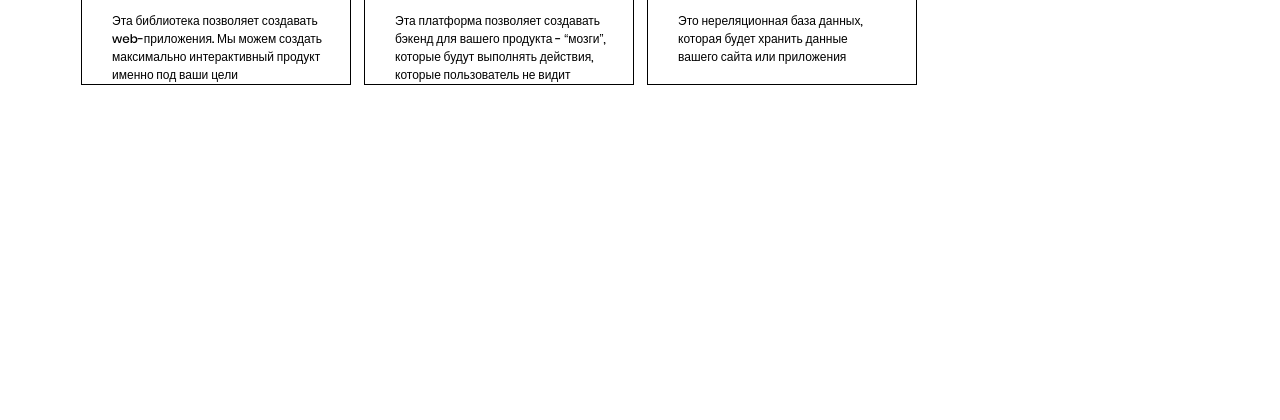
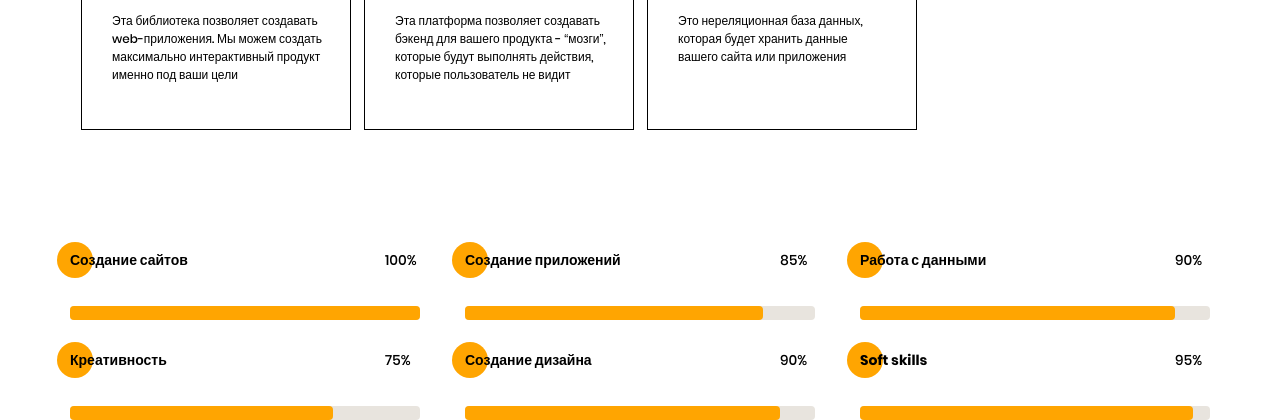
Before and after one commit to Chubss/portpolio, a website: page src/index.html in a window 1280 px wide. Shown: the part 2862-3282 px from the top of the page. Before the commit the page ends 2947 px from the top, so only its background shows below. Drawn offline with Linux system fonts and the light colour scheme.

Commit message:
stack scale done

```diff
--- a/src/index.html
+++ b/src/index.html
@@ -268,6 +268,52 @@
                         или приложения</div>
                 </div>
             </div>
+            <div class="stack__scale scale">
+                <div class="scale__wrapper">
+                    <div class="scale__item">
+                        <div class="scale__title title title_fs14">Создание сайтов</div>
+                        <div class="scale__pers">100%</div>
+                        <div class="scale__line">
+                            <span style="width: 100%;"></span>
+                        </div>
+                    </div>
+                    <div class="scale__item">
+                        <div class="scale__title title title_fs14">Создание приложений</div>
+                        <div class="scale__pers">85%</div>
+                        <div class="scale__line">
+                            <span style="width: 85%;"></span>
+                        </div>
+                    </div>
+                    <div class="scale__item">
+                        <div class="scale__title title title_fs14">Работа с данными</div>
+                        <div class="scale__pers">90%</div>
+                        <div class="scale__line">
+                            <span style="width: 90%;"></span>
+                        </div>
+                    </div>
+                    <div class="scale__item">
+                        <div class="scale__title title title_fs14">Креативность</div>
+                        <div class="scale__pers">75%</div>
+                        <div class="scale__line">
+                            <span style="width: 75%;"></span>
+                        </div>
+                    </div>
+                    <div class="scale__item">
+                        <div class="scale__title title title_fs14">Создание дизайна</div>
+                        <div class="scale__pers">90%</div>
+                        <div class="scale__line">
+                            <span style="width: 90%;"></span>
+                        </div>
+                    </div>
+                    <div class="scale__item">
+                        <div class="scale__title title title_fs14">Soft skills</div>
+                        <div class="scale__pers">95%</div>
+                        <div class="scale__line">
+                            <span style="width: 95%;"></span>
+                        </div>
+                    </div>
+                </div>
+            </div>
         </div>
     </section>
     <script src="js/script.js"></script>
--- a/src/sass/blocks/_resume.scss
+++ b/src/sass/blocks/_resume.scss
@@ -118,7 +118,7 @@
     }
 
     // .item-head__location
-    &__location {}
+
 }
 
 .item-bodey {
--- a/src/sass/blocks/_stack.scss
+++ b/src/sass/blocks/_stack.scss
@@ -1,6 +1,4 @@
 .stack {
-
-    &__container {}
 
     &__title {
         position: relative;
@@ -24,7 +22,7 @@
         display: grid;
         grid-template-columns: repeat(4, 270px);
         grid-template-rows: repeat(2, 270px);
-        grid-template-rows: 270px;
+        grid-auto-rows: 270px;
         gap: 13px;
     }
 
@@ -48,3 +46,62 @@
         max-width: 211px;
     }
 }
+
+.stack {
+
+    &__scale {
+        margin-top: 120px;
+    }
+}
+
+.scale {
+
+    &__wrapper {
+        display: grid;
+        grid-template-columns: repeat(3, 350px);
+        grid-template-rows: repeat(2, minmax(70px, auto));
+        column-gap: 45px;
+        row-gap: 30px;
+    }
+
+    &__item {
+        display: grid;
+        grid-template-columns: 200px 35px;
+        grid-template-rows: minmax(21px, auto) 14px;
+        justify-content: space-between;
+        align-content: space-between;
+    }
+
+    &__title {
+        position: relative;
+        @include circle;
+
+        &:before {
+            top: -8px;
+            left: -13px;
+
+        }
+    }
+
+    &__pers {
+        font-size: 14px;
+        line-height: 21px;
+    }
+
+    &__line {
+        width: 350px;
+        height: 14px;
+        background: #E8E4DE;
+        border-radius: 4px;
+        grid-column: 1 / 3;
+
+        span {
+            display: block;
+            // width: 300px;
+            height: 14px;
+            background: $orange;
+            border-radius: 4px;
+        }
+    }
+
+}
```
Also changed, not shown: src/css/style.min.css.
